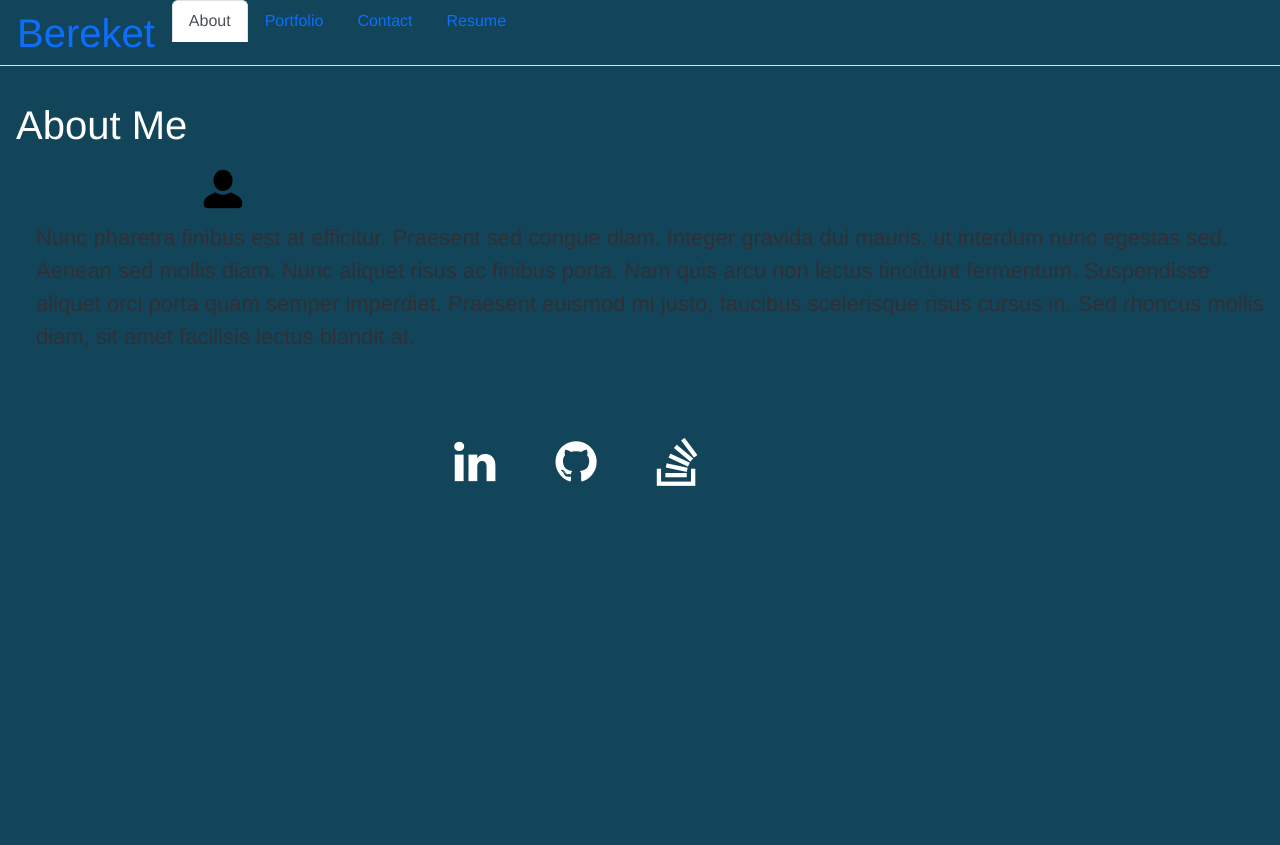
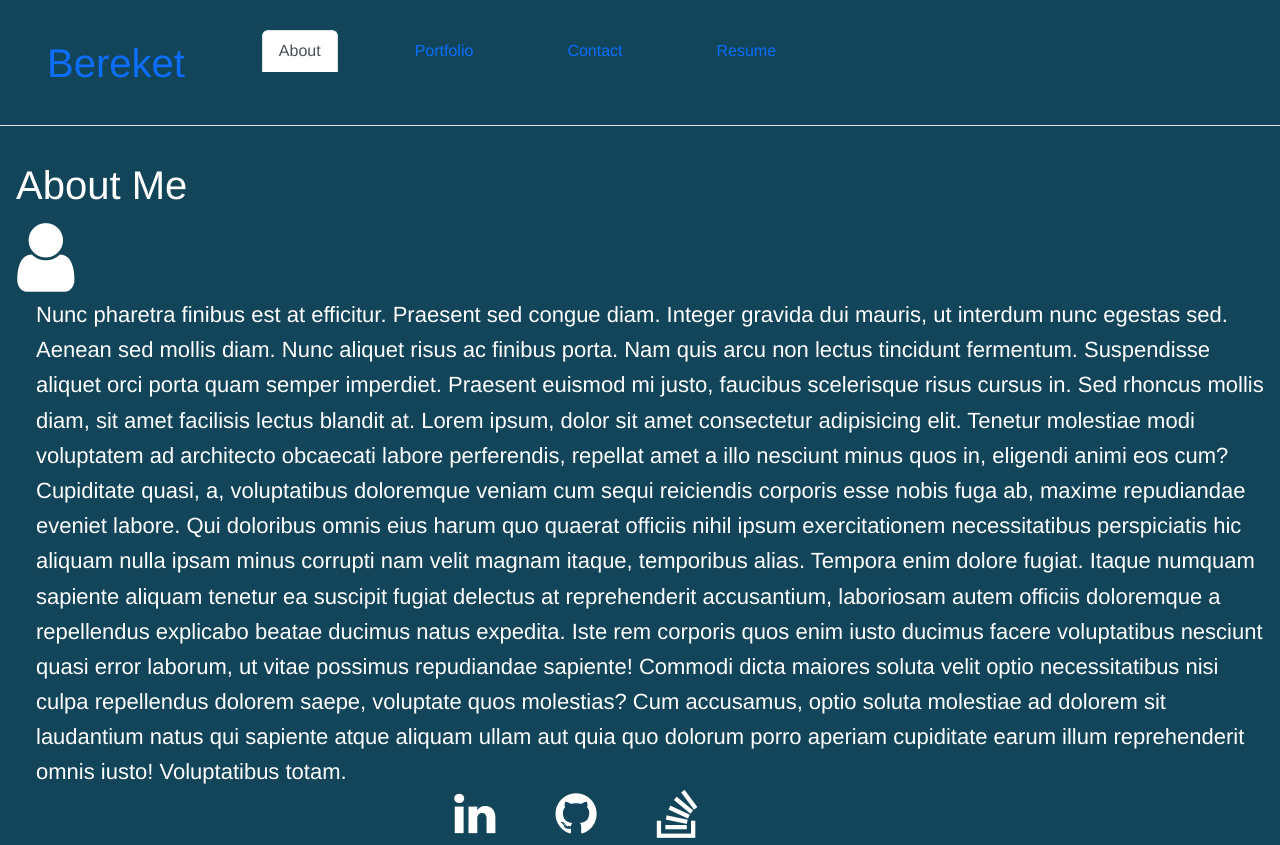
Before and after one commit to bberaki2008/react-fullstack-portfolio, a React (Vite) app: page / in a window 1280 px wide. Before the commit the page ends 800 px from the top, so only its background shows below. Built offline with nearby package versions, Linux system fonts and the light colour scheme.

Commit message:
udpated the link in profile and added some styles in index.css and modified about.jsx

```diff
--- a/src/components/Footer.jsx
+++ b/src/components/Footer.jsx
@@ -8,12 +8,12 @@ function Footer() {
         <i className="fa fa-linkedin fa-3x" aria-hidden="true"></i>
         </a>
   </li>
-  <li>
+  <li className="nav-item">
         <a className="navbar-brand" href="https://github.com/bberaki2008" target="_blank" >
        <i className="fa fa-github fa-3x" aria-hidden="true"></i>
         </a>
   </li>
-  <li>
+  <li className="nav-item">
         <a className="navbar-brand" href="https://stackoverflow.com/" target="_blank" >
         <i className="fa fa-stack-overflow fa-3x" aria-hidden="true"></i>
         </a>
--- a/src/index.css
+++ b/src/index.css
@@ -41,35 +41,13 @@ h6 {
   margin: 0;
 }
 
-header {
-  padding: 15px 6% 15px 0;
-  display: flex;
-  flex-direction: row;
-  justify-content: space-between;
-  flex-wrap: wrap;
-  align-items: center;
-  background-color: darkgray;
-}
+/* avatar image property */
+.fa-user {
 
-header span {
-  color: var(--dark-blue);
-  background-color: var(--light-blue);
-  margin: 0px;
-  font-size: 400%;
-  padding: 2px 15px 2px 30px;
-}
+  padding: 40px 0 0;
+  margin-left:-170px;
 
-header a,
-.title a {
-  text-decoration: none;
-}
 
-/* avatar image property */
-img {
-  max-width: 100px;
-  max-height: 100px;
-  padding: 8px 4px 0px;
-  border-radius: 12px;
 
 }
 
@@ -124,14 +102,12 @@ nav a:last-child {
   margin: 0 auto;
 }
 
-.fa {
+.nav-item {
   margin:30px;
 }
-.text-left{
-  text-align: left;
-}
+
 #footer {
-  position: relative;
+  position: absolute;
   bottom: 0;
   width: 90%;
   height: 2.5rem;
@@ -167,8 +143,8 @@ nav a:last-child {
   margin-bottom: 20px;
   margin-left: 20px;
   font-size: 22px;
-  color: var(--dark-blue);
-  line-height: 1.5;
+  color: var(--white);
+  line-height: 1.6;
 }
 
 .flex-container {
@@ -181,7 +157,7 @@ nav a:last-child {
   border: 1px solid var(--light-blue);
   display: flex;
   width: 400px;
-  /* max-width: 400px; */
+  max-width: 700px;
   min-height: 150px;
   max-height: 400px;
   flex-basis: calc(50% - 1em);
--- a/src/pages/About.jsx
+++ b/src/pages/About.jsx
@@ -2,7 +2,9 @@ export default function About() {
   return (
         <section class="page-section">
       <h1>About Me</h1>
-      <img className="mt-5 "src="/img/avatar.jpg"/>
+      <div className="mt-3">
+      <i className="fa fa-user fa-5x"></i>
+      </div>
       <p>
         Nunc pharetra finibus est at efficitur. Praesent sed congue diam.
         Integer gravida dui mauris, ut interdum nunc egestas sed. Aenean sed
@@ -10,6 +12,8 @@ export default function About() {
         lectus tincidunt fermentum. Suspendisse aliquet orci porta quam semper
         imperdiet. Praesent euismod mi justo, faucibus scelerisque risus cursus
         in. Sed rhoncus mollis diam, sit amet facilisis lectus blandit at.
+
+        Lorem ipsum, dolor sit amet consectetur adipisicing elit. Tenetur molestiae modi voluptatem ad architecto obcaecati labore perferendis, repellat amet a illo nesciunt minus quos in, eligendi animi eos cum? Cupiditate quasi, a, voluptatibus doloremque veniam cum sequi reiciendis corporis esse nobis fuga ab, maxime repudiandae eveniet labore. Qui doloribus omnis eius harum quo quaerat officiis nihil ipsum exercitationem necessitatibus perspiciatis hic aliquam nulla ipsam minus corrupti nam velit magnam itaque, temporibus alias. Tempora enim dolore fugiat. Itaque numquam sapiente aliquam tenetur ea suscipit fugiat delectus at reprehenderit accusantium, laboriosam autem officiis doloremque a repellendus explicabo beatae ducimus natus expedita. Iste rem corporis quos enim iusto ducimus facere voluptatibus nesciunt quasi error laborum, ut vitae possimus repudiandae sapiente! Commodi dicta maiores soluta velit optio necessitatibus nisi culpa repellendus dolorem saepe, voluptate quos molestias? Cum accusamus, optio soluta molestiae ad dolorem sit laudantium natus qui sapiente atque aliquam ullam aut quia quo dolorum porro aperiam cupiditate earum illum reprehenderit omnis iusto! Voluptatibus totam.
       </p>
     </section>
   );
--- a/src/pages/Portfolio.jsx
+++ b/src/pages/Portfolio.jsx
@@ -4,15 +4,15 @@ export default function Portfolio() {
         <section class="page-section" id="work">
       <h1>Portfolio</h1>
             <div class="flex-container">
-                <Project profileLink ="https://bespoke-capybara-7e98b6.netlify.app/Portfolio"  itemNumber="item1" profession="Fullstack Developer" skill="HTML, JavaScript, SQL"/>
+                <Project profileLink ="https://bespoke-capybara-7e98b6.netlify.app/"  itemNumber="item1" profession="Fullstack Developer" skill="HTML, JavaScript, SQL"/>
 
-                <Project profileLink ="https://bespoke-capybara-7e98b6.netlify.app/Portfolio"  itemNumber="item2" profession="Web Developer" skill="HTML, CSS and JavaScript"/>
+                <Project profileLink ="https://bespoke-capybara-7e98b6.netlify.app/"  itemNumber="item2" profession="Web Developer" skill="HTML, CSS and JavaScript"/>
 
-                <Project profileLink ="https://bespoke-capybara-7e98b6.netlify.app/Portfolio"  itemNumber="item3" profession="Data Analyst" skill="Excel, Python"/>
+                <Project profileLink ="https://bespoke-capybara-7e98b6.netlify.app/"  itemNumber="item3" profession="Data Analyst" skill="Excel, Python"/>
 
-                <Project profileLink ="https://bespoke-capybara-7e98b6.netlify.app/Portfolio"  itemNumber="item4" profession="Research Associate" skill="Research, data collection"/>
+                <Project profileLink ="https://bespoke-capybara-7e98b6.netlify.app/"  itemNumber="item4" profession="Research Associate" skill="Research, data collection"/>
 
-                <Project profileLink ="https://bespoke-capybara-7e98b6.netlify.app/Portfolio"  itemNumber="item5" profession="Placeholder" skill="Placeholder..."/>
+                <Project profileLink ="https://bespoke-capybara-7e98b6.netlify.app/"  itemNumber="item5" profession="Placeholder" skill="Placeholder..."/>
             </div>
         </section>
 
```
